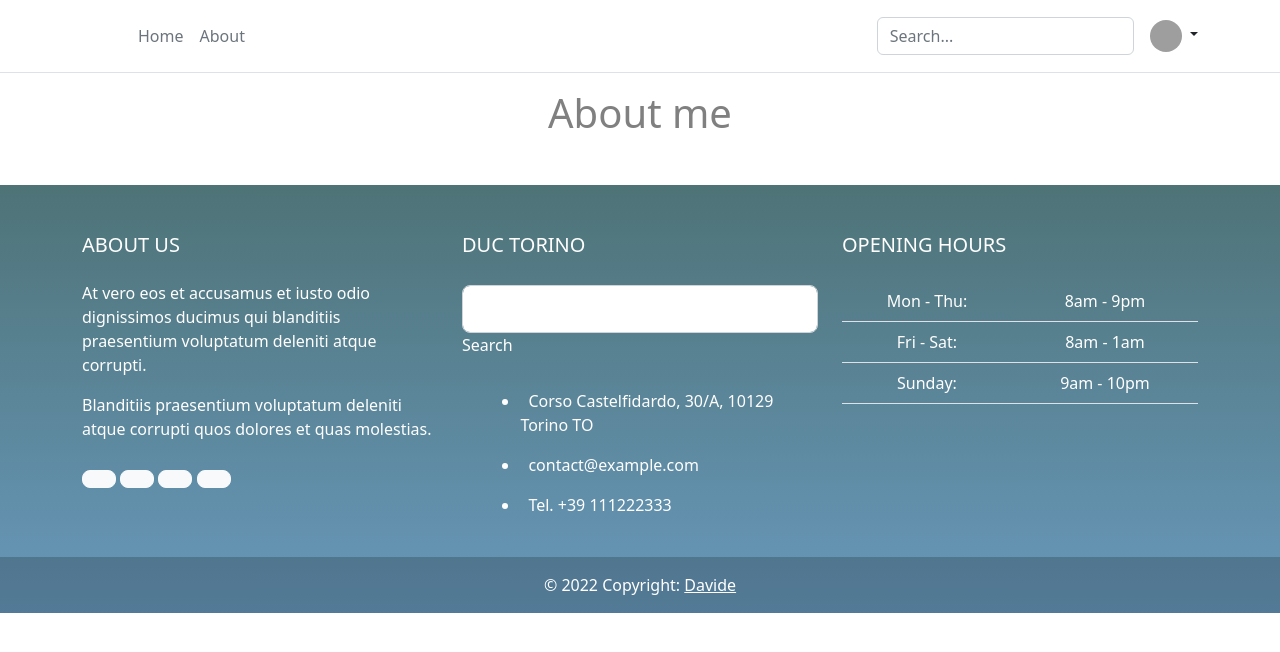
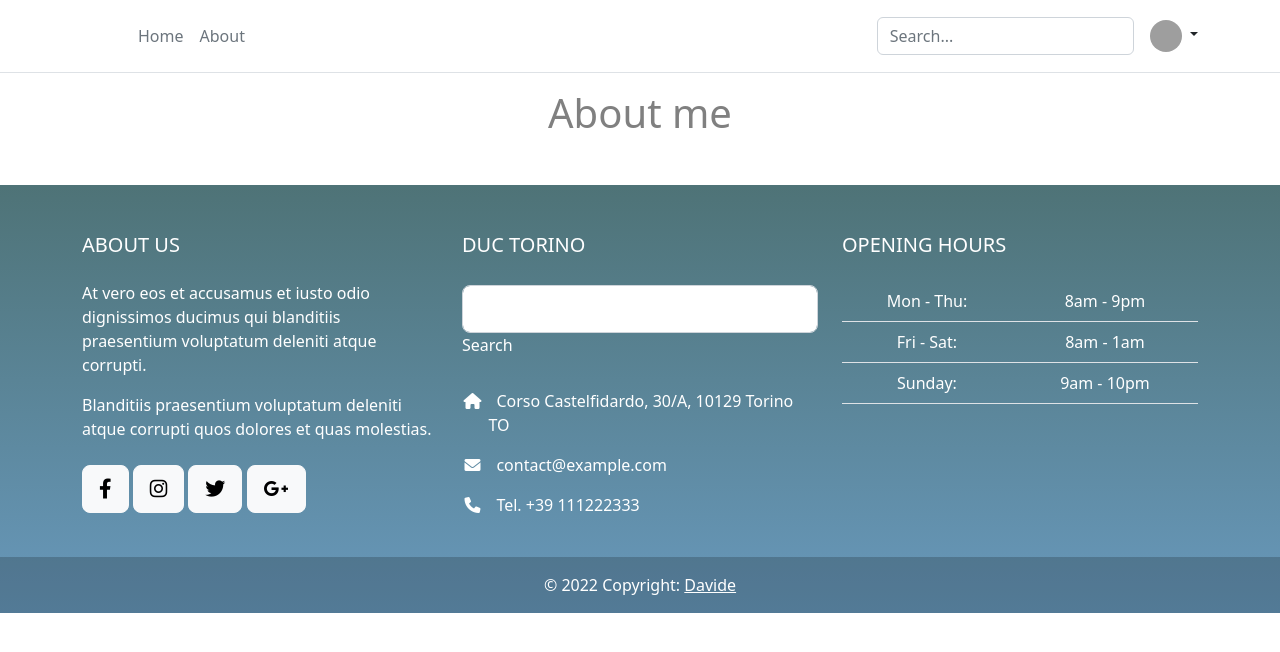
Before and after one commit to duz9/duc-torino, a Jekyll site: the page built from about.html, in a window 1280 px wide. Shown: the top 652 px of the page. Built offline with Jekyll 4.4.1, drawn with Linux system fonts in a browser that asks for light colours; grey boxes are pictures that could not be loaded.

```diff
--- a/_layouts/default.html
+++ b/_layouts/default.html
@@ -5,6 +5,8 @@
     <meta name="viewport" content="width=device-width, initial-scale=1">
     <title>{{ page.title }} - {{ site.title }}</title>
     <link rel="stylesheet" href="{{ '/assets/css/styles.css' | relative_url }}">
+    <link rel="stylesheet" href="https://cdnjs.cloudflare.com/ajax/libs/font-awesome/6.0.0-beta3/css/all.min.css" />
+
     {% seo %}
   </head>
   <body>
```
